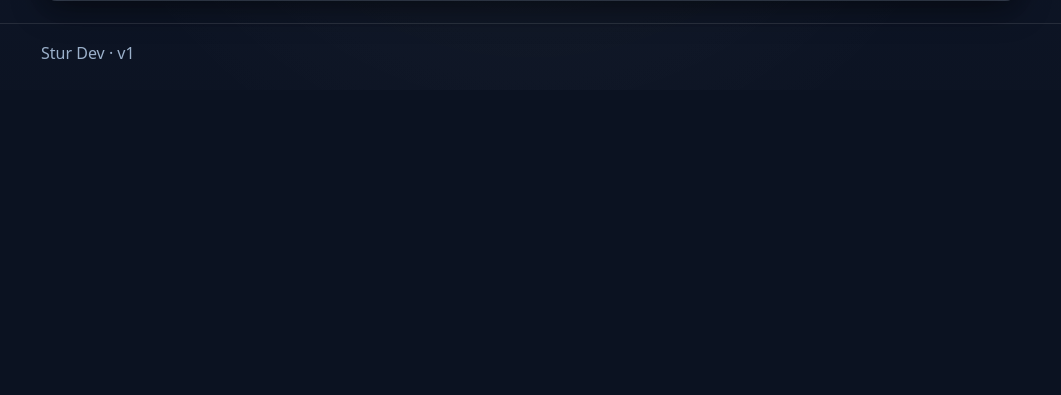
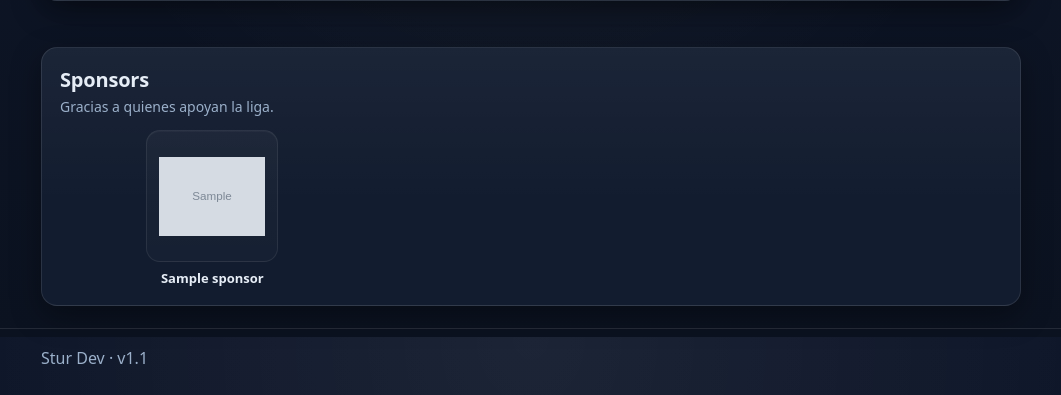
Before and after one commit to Chgaro/nikochan-rift, a Django app: page / in a window 1280 px wide. Shown: the part 1263-1658 px from the top of the page, without its empty margins (109-1170 px from the left). Before the commit the page ends 1322 px from the top, so only its background shows below. Run offline with Django 5.2, Linux system fonts and the light colour scheme; tables that the repository leaves empty hold one stand-in row (values such as "Sample post"); grey boxes marked "Sample" are stand-in pictures; parts of the project's set-up code (start-up, migrations or seed data) failed here and were passed over.

Commit message:
Added sponsors on home

```diff
--- a/config/urls.py
+++ b/config/urls.py
@@ -14,6 +14,8 @@ Including another URLconf
     1. Import the include() function: from django.urls import include, path
     2. Add a URL to urlpatterns:  path('blog/', include('blog.urls'))
 """
+from django.conf import settings
+from django.conf.urls.static import static
 from django.contrib import admin
 from django.urls import path, include
 
@@ -21,3 +23,6 @@ urlpatterns = [
     path("admin/", admin.site.urls),
     path("", include("league.urls")),
 ]
+
+if settings.DEBUG:
+    urlpatterns += static(settings.MEDIA_URL, document_root=settings.MEDIA_ROOT)
--- a/league/models.py
+++ b/league/models.py
@@ -91,3 +91,16 @@ class Standing(models.Model):
 
     def __str__(self):
         return f"{self.player} - {self.total_points} pts"
+
+class Sponsor(models.Model):
+    name = models.CharField(max_length=120)
+    url = models.URLField()
+    image = models.ImageField(upload_to="sponsors/", blank=True, null=True)
+    order = models.PositiveIntegerField(default=0)
+    is_active = models.BooleanField(default=True)
+
+    class Meta:
+        ordering = ["order"]
+
+    def __str__(self):
+        return self.name
--- a/league/static/css/app.css
+++ b/league/static/css/app.css
@@ -497,5 +497,134 @@ a{ color: inherit; }
   }
 }
 
+/* ===============================
+   Sponsors
+=============================== */
+
+.sponsors-section {
+  margin-top: 2rem;
+}
+
+.sponsors-panel {
+  background: linear-gradient(180deg, rgba(255,255,255,.04), transparent 60%), var(--card);
+  border: 1px solid var(--border);
+  border-radius: var(--radius);
+  box-shadow: var(--shadow);
+  padding: 18px;
+}
+
+.sponsors-panel .section-header {
+  margin-bottom: 14px;
+}
+
+.sponsors-panel .section-header h2 {
+  margin: 0 0 4px;
+  font-size: 20px;
+  font-weight: 800;
+  letter-spacing: -0.01em;
+}
+
+.sponsors-panel .section-header p {
+  margin: 0;
+  color: var(--muted);
+  font-size: 14px;
+}
+
+.sponsors-grid {
+  display: grid;
+  grid-template-columns: repeat(3, minmax(0, 1fr));
+  gap: 14px;
+}
+
+.sponsor-item {
+  display: flex;
+  flex-direction: column;
+  align-items: center;
+  text-decoration: none;
+  color: inherit;
+}
+
+.sponsor-item__box {
+  width: 100%;
+  max-width: 132px;
+  aspect-ratio: 1 / 1;
+  padding: 12px;
+  display: flex;
+  align-items: center;
+  justify-content: center;
+  overflow: hidden;
+  box-sizing: border-box;
+
+  background: linear-gradient(180deg, rgba(255,255,255,.035), rgba(255,255,255,.02));
+  border: 1px solid rgba(255,255,255,.08);
+  border-radius: 14px;
+  box-shadow: inset 0 1px 0 rgba(255,255,255,.03);
+
+  transition:
+    transform .18s ease,
+    border-color .18s ease,
+    background .18s ease,
+    box-shadow .18s ease;
+}
+
+.sponsor-item:hover .sponsor-item__box {
+  transform: translateY(-2px);
+  border-color: rgba(99,102,241,.35);
+  background: linear-gradient(180deg, rgba(255,255,255,.05), rgba(255,255,255,.025));
+  box-shadow:
+    inset 0 1px 0 rgba(255,255,255,.04),
+    0 8px 18px rgba(0,0,0,.20);
+}
+
+.sponsor-item__logo {
+  display: block;
+  width: auto;
+  height: auto;
+  max-width: 100%;
+  max-height: 100%;
+  object-fit: contain;
+}
+
+.sponsor-item__name {
+  margin-top: 8px;
+  text-align: center;
+  font-weight: 700;
+  font-size: 13px;
+  line-height: 1.25;
+  color: var(--text);
+}
+
+@media (max-width: 900px) {
+  .sponsors-grid {
+    grid-template-columns: repeat(3, minmax(0, 1fr));
+    gap: 12px;
+  }
+
+  .sponsor-item__box {
+    max-width: 118px;
+  }
+}
+
+@media (max-width: 600px) {
+  .sponsors-panel {
+    padding: 14px;
+  }
+
+  .sponsors-grid {
+    grid-template-columns: repeat(2, minmax(0, 1fr));
+    gap: 12px;
+  }
+
+  .sponsor-item__box {
+    max-width: 108px;
+    padding: 10px;
+    border-radius: 12px;
+  }
+
+  .sponsor-item__name {
+    font-size: 12px;
+  }
+}
+
 .badge--active::before{ background:#22c55e; }
 .badge--inactive::before{ background:#ef4444; }
--- a/league/templates/league/base.html
+++ b/league/templates/league/base.html
@@ -44,7 +44,7 @@
 
     <footer class="footer">
       <div class="container">
-        <span class="muted">Stur Dev · v1</span>
+        <span class="muted">Stur Dev · v1.1</span>
       </div>
     </footer>
   </div>
--- a/league/templates/league/home.html
+++ b/league/templates/league/home.html
@@ -130,5 +130,43 @@
         <div class="muted">Configura <code>TWITCH_CHANNEL</code> en settings para mostrar el directo.</div>
       {% endif %}
     </div>
+
+    <!-- Sponsors -->
+    {% if sponsors %}
+      <section class="home-section sponsors-section">
+        <div class="home-card sponsors-panel">
+          <div class="section-header">
+            <h2>Sponsors</h2>
+            <p>Gracias a quienes apoyan la liga.</p>
+          </div>
+
+          <div class="sponsors-grid">
+            {% for sponsor in sponsors %}
+              <a
+                class="sponsor-item"
+                href="{{ sponsor.url }}"
+                target="_blank"
+                rel="noopener noreferrer"
+                aria-label="Ir a la web de {{ sponsor.name }}"
+              >
+                <div class="sponsor-item__box">
+                  {% if sponsor.image %}
+                    <img
+                      src="{{ sponsor.image.url }}"
+                      alt="{{ sponsor.name }}"
+                      class="sponsor-item__logo"
+                    >
+                  {% endif %}
+                </div>
+
+                <div class="sponsor-item__name">
+                  {{ sponsor.name }}
+                </div>
+              </a>
+            {% endfor %}
+          </div>
+        </div>
+      </section>
+    {% endif %}
   </div>
 {% endblock %}
--- a/league/views.py
+++ b/league/views.py
@@ -1,11 +1,12 @@
 from django.conf import settings
 from django.shortcuts import get_object_or_404, render
 from django.db.models import Count, Q
-from .models import Season, Standing, Matchday, MatchdayScore
+from .models import Season, Standing, Matchday, MatchdayScore, Sponsor
 
 def home(request):
     seasons = Season.objects.order_by("-start_date")
     active_season = seasons.filter(is_active=True).first() or seasons.first()
+    sponsors = Sponsor.objects.filter(is_active=True)
 
     stats = None
     if active_season:
@@ -43,6 +44,7 @@ def home(request):
         "stats": stats,
         "twitch_channel": settings.TWITCH_CHANNEL,
         "twitch_parent": settings.TWITCH_PARENT,
+        "sponsors": sponsors,
     })
 
 def season_standings(request, season_id):
```
Also changed, not shown: config/settings.py (+7 -1 lines), league/admin.py (+7 -1 lines), league/migrations/0002_sponsor.py (added).
